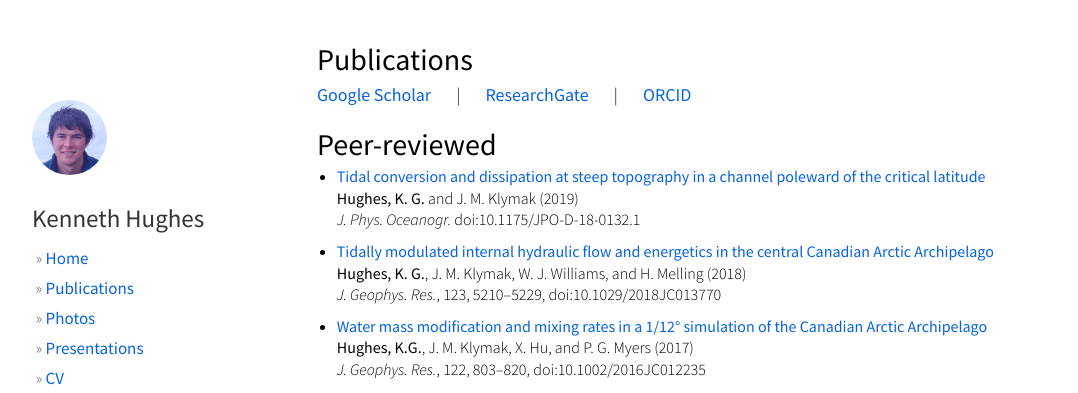
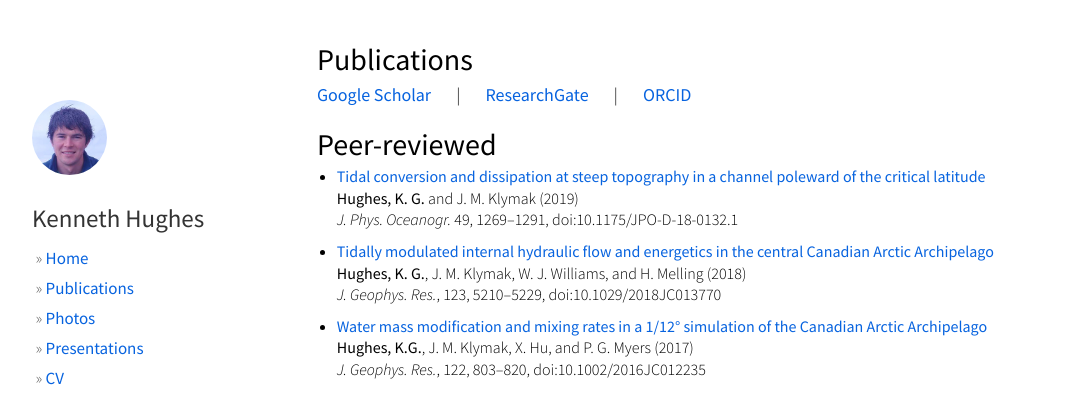
Before and after one commit to hugke729/hugke729.github.io, a Jekyll site: the page built from publications/index.md, in a window 1280 px wide and 1245 px high. Shown: the top 393 px of the window, without its empty margins (53-1131 px from the left). Built offline with Jekyll 4.4.1, drawn with Linux system fonts in a browser that asks for light colours; nearby versions of some CDN libraries.

Commit message:
Add subinertial paper page numbers

```diff
--- a/publications/index.md
+++ b/publications/index.md
@@ -13,7 +13,7 @@ css: publications
 
 * [Tidal conversion and dissipation at steep topography in a channel poleward of the critical latitude][pr9]
 __Hughes, K. G.__ and J. M. Klymak (2019)
-*J. Phys. Oceanogr.* doi:10.1175/JPO-D-18-0132.1
+*J. Phys. Oceanogr.* 49, 1269–1291, doi:10.1175/JPO-D-18-0132.1
 
 * [Tidally modulated internal hydraulic flow and energetics in the central Canadian Arctic Archipelago][pr8]
 __Hughes, K. G.__, J. M. Klymak, W. J. Williams, and H. Melling (2018)
```
